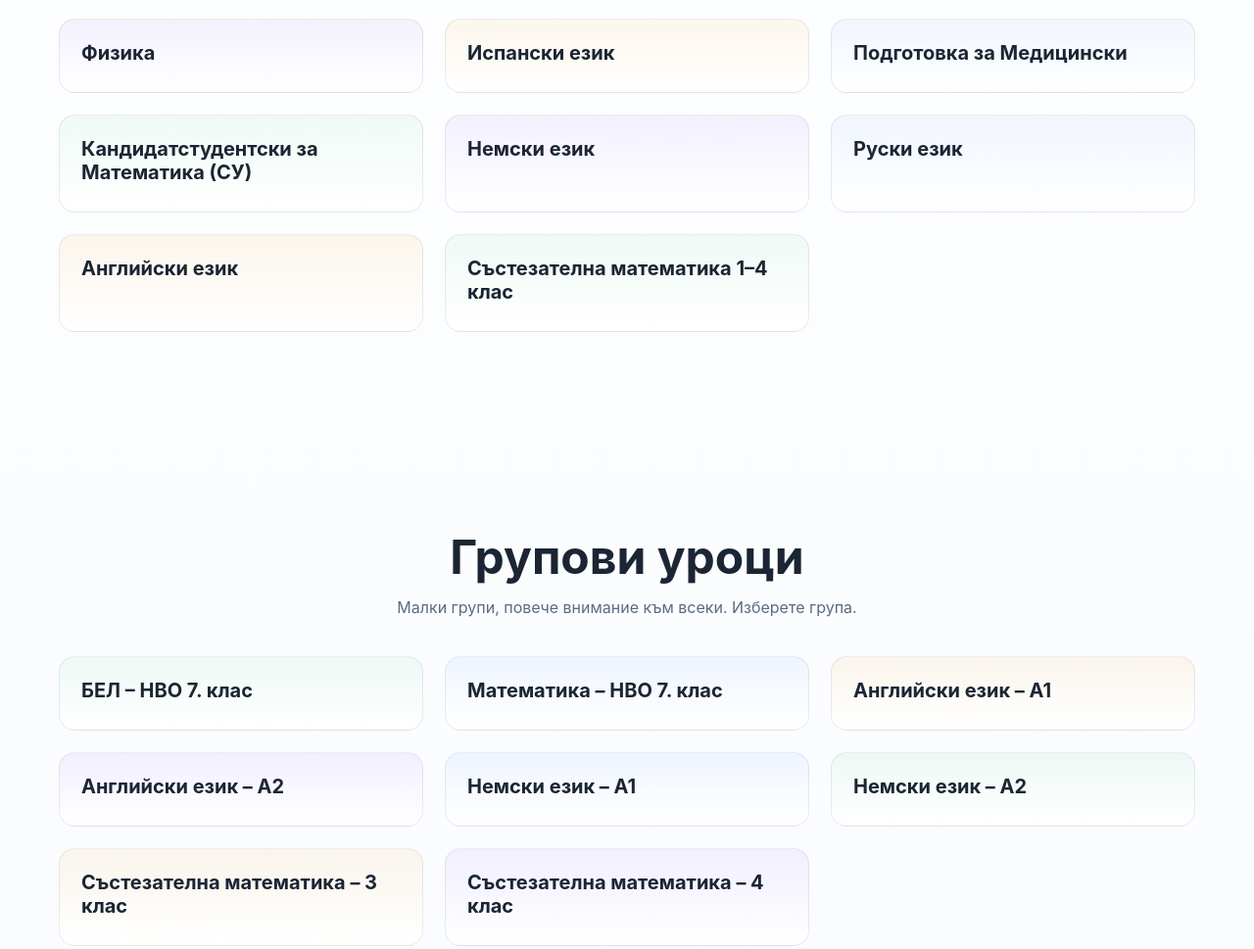
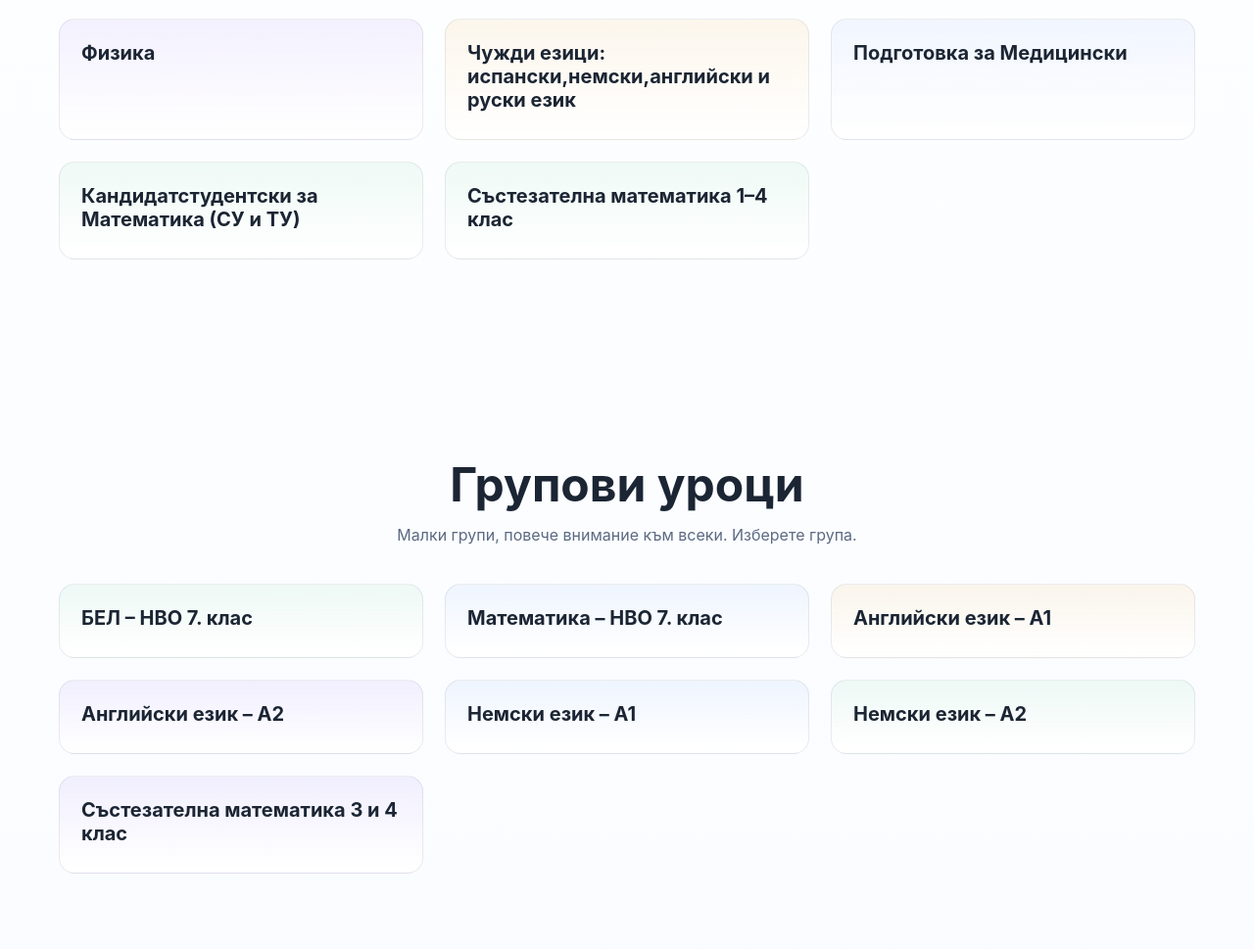
Before and after one commit to tonkata9/ShkolaUsmivka, a website built with Vite: page kursove.html in a window 1280 px wide. Shown: the part 633-1602 px from the top of the page at 98% size. Built offline with nearby package versions, Linux system fonts and the light colour scheme.

```diff
--- a/kursove.html
+++ b/kursove.html
@@ -63,12 +63,9 @@
             <a class="card tinted-green" href="/predmeti/bel.html"><h3>Български език и литература</h3></a>
             <a class="card tinted-amber" href="/predmeti/himia.html"><h3>Химия</h3></a>
             <a class="card tinted-purple" href="/predmeti/fizika.html"><h3>Физика</h3></a>
-            <a class="card tinted-amber" href="/predmeti/ispanski.html"><h3>Испански език</h3></a>
+            <a class="card tinted-amber" href="/predmeti/ispanski.html"><h3>Чужди езици:<br>испански,немски,английски и руски език<br></h3></a>
             <a class="card tinted-blue" href="/predmeti/medicina.html"><h3>Подготовка за Медицински</h3></a>
-            <a class="card tinted-green" href="/predmeti/su-math.html"><h3>Кандидатстудентски за Математика (СУ)</h3></a>
-            <a class="card tinted-purple" href="/predmeti/nemski.html"><h3>Немски език</h3></a>
-            <a class="card tinted-blue" href="/predmeti/ruski.html"><h3>Руски език</h3></a>
-            <a class="card tinted-amber" href="/predmeti/angliiski.html"><h3>Английски език</h3></a>
+            <a class="card tinted-green" href="/predmeti/su-math.html"><h3>Кандидатстудентски за Математика (СУ и ТУ)</h3></a>
             <a class="card tinted-green" href="/predmeti/sastez-math.html"><h3>Състезателна математика 1–4 клас</h3></a>
           </div>
         </div>
@@ -87,8 +84,7 @@
             <a class="card tinted-purple" href="/predmeti/en-a2.html"><h3>Английски език – A2</h3></a>
             <a class="card tinted-blue" href="/predmeti/de-a1.html"><h3>Немски език – A1</h3></a>
             <a class="card tinted-green" href="/predmeti/de-a2.html"><h3>Немски език – A2</h3></a>
-            <a class="card tinted-amber" href="/predmeti/math-3.html"><h3>Състезателна математика – 3 клас</h3></a>
-            <a class="card tinted-purple" href="/predmeti/math-4.html"><h3>Състезателна математика – 4 клас</h3></a>
+            <a class="card tinted-purple" href="/predmeti/math-4.html"><h3>Състезателна математика 3 и 4 клас</h3></a>
           </div>
         </div>
       </section>
```
Also changed, not shown: index.html (+1 -5 lines), maturi.html (+1 -1 lines), package.json (+5 -4 lines), server.js (+8 -5 lines), 2 other files.
